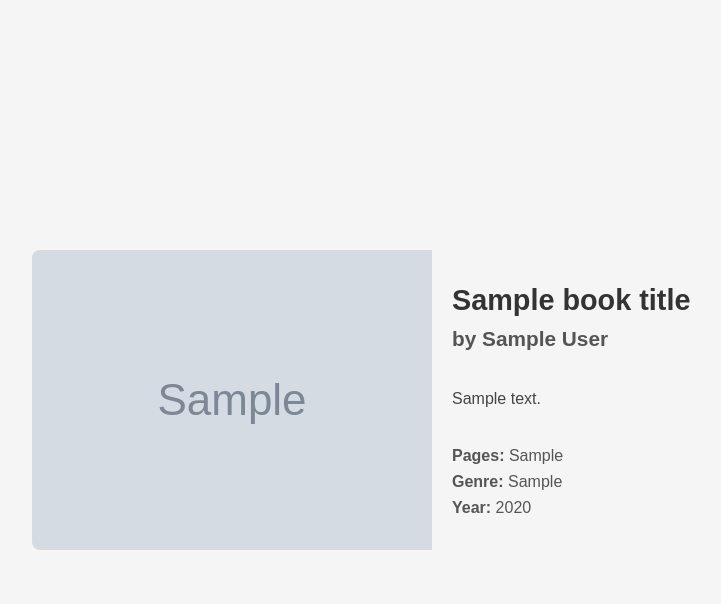
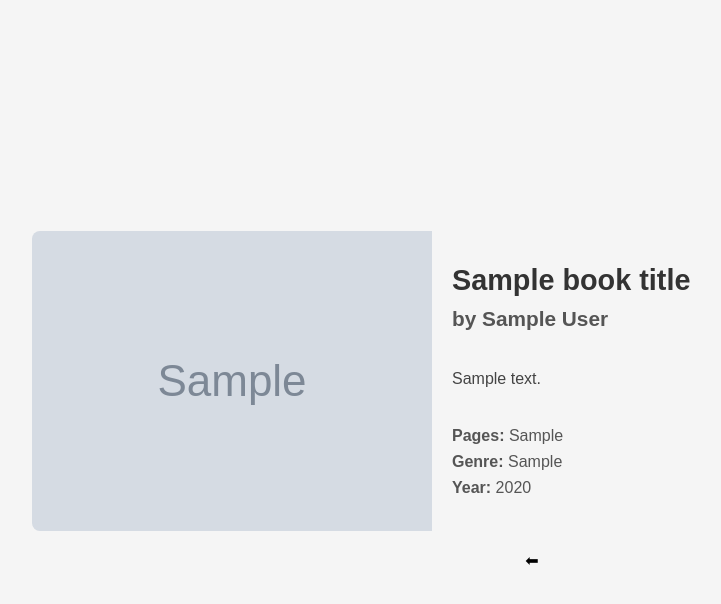
Before and after one commit to ZawarG/BookScout, a Flask app: template templates/book.html in a window 1280 px wide. Shown: the top 604 px of the page, without its empty margins (108-829 px from the left). Run offline with Flask 3, Linux system fonts and the light colour scheme; the template is opened without the code that fills it: most values are stand-ins (such as "Sample title", 1, 10 or a date in 2020); grey boxes marked "Sample" are stand-in pictures.

Commit message:
some more edits to the frontend

```diff
--- a/static/styles.css
+++ b/static/styles.css
@@ -90,6 +90,20 @@ p2 {
     color: #666;
 }
 
+.back-container {
+    text-align: center;
+    margin-top: 20px;
+}
+
+.back-button {
+    cursor: pointer;
+    display: inline-flex;
+    align-items: center;
+    justify-content: center;
+    text-decoration: none;
+    color: black;
+}
+
 /* adjust for smaller screens */
 @media (max-width: 600px) {
     .card {
--- a/templates/book.html
+++ b/templates/book.html
@@ -19,6 +19,9 @@
                 </div>
             </div>
         </div>
+        <div class="back-container">
+        <a href="/" class="back-button">⬅</a>
+        </div>
     </div>
 </body>
 </html>
```
